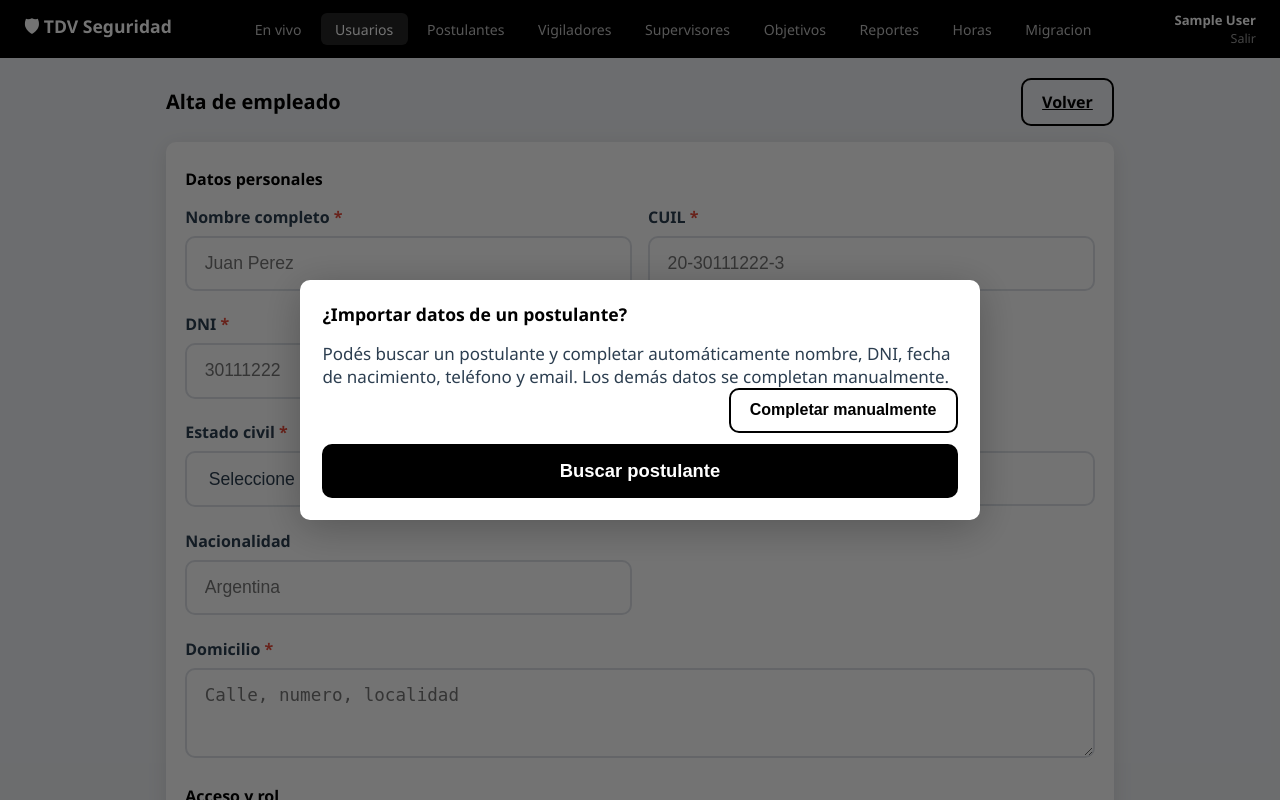
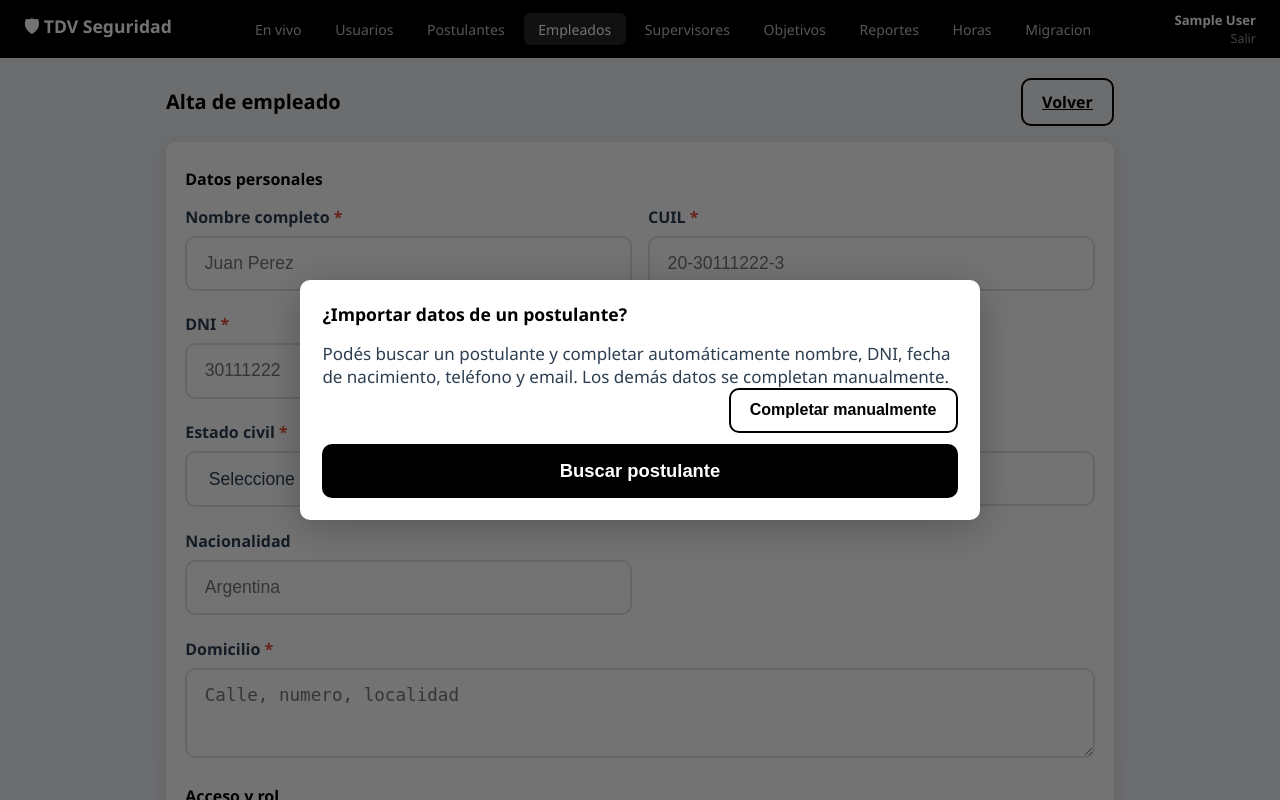
Before and after one commit to joaquinbuhid/tdv_presencias_v2, a PHP site: page /admin/usuarios.php?origen=empleados in a window 1280 px wide. Run offline with PHP 8.4, Linux system fonts and the light colour scheme; the visitor is signed in with stand-in values (Sample User, id 1); tables that the repository leaves empty hold one stand-in row (values such as "Sample post").

Commit message:
corregir visual de usuario tipo 3

```diff
--- a/admin/usuarios.php
+++ b/admin/usuarios.php
@@ -13,6 +13,7 @@ $db = getDB();
 $empresas = $db->query("SELECT id_empresa, nombre FROM empresas ORDER BY nombre")->fetchAll();
 $objetivos = $db->query("SELECT id_objetivo, nombre FROM objetivos ORDER BY nombre")->fetchAll();
 $adminNombre = $_SESSION['nombre_completo'] ?? 'Administrador';
+$esAdminReal = esAdminReal();
 $tipoInicial = $altaEmpleado ? 1 : (isset($_GET['tipo']) ? (int)$_GET['tipo'] : 1);
 if (!in_array($tipoInicial, [1, 2, 3, 4], true)) {
     $tipoInicial = 1;
@@ -77,15 +78,21 @@ if (!in_array($tipoInicial, [1, 2, 3, 4], true)) {
 <nav class="admin-nav">
     <div class="brand">&#x1F6E1; TDV Seguridad</div>
     <div class="nav-links">
+        <?php if ($esAdminReal): ?>
         <a href="dashboard.php">En vivo</a>
-        <a href="usuarios.php" class="active">Usuarios</a>
+        <a href="usuarios.php" class="<?= $altaEmpleado ? '' : 'active' ?>">Usuarios</a>
+        <?php endif; ?>
         <a href="postulantes.php">Postulantes</a>
-        <a href="vigiladores.php">Vigiladores</a>
+        <a href="vigiladores.php" class="<?= $altaEmpleado ? 'active' : '' ?>">Empleados</a>
         <a href="supervisores.php">Supervisores</a>
+        <?php if ($esAdminReal): ?>
         <a href="objetivos.php">Objetivos</a>
         <a href="reportes.php">Reportes</a>
+        <?php endif; ?>
         <a href="informe_horas.php">Horas</a>
+        <?php if ($esAdminReal): ?>
         <a href="migracion.php">Migracion</a>
+        <?php endif; ?>
     </div>
     <div class="nav-user">
         <strong><?= htmlspecialchars($adminNombre) ?></strong>
```
